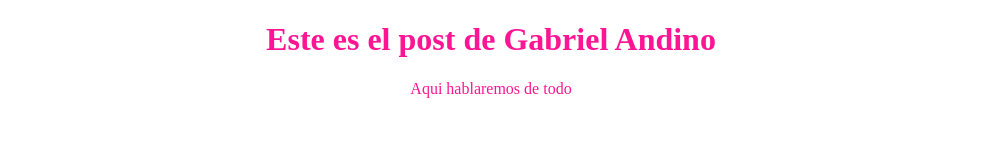
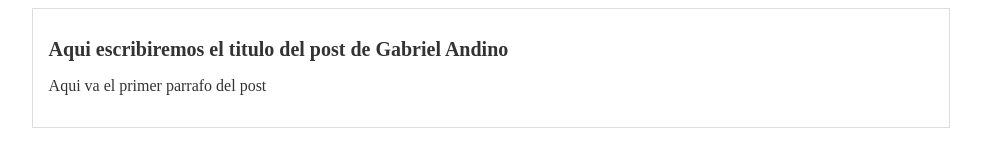
Before and after one commit to gabrielandino/mi-blog, a plain HTML site: page index.html in a window 1280 px wide. Shown: the whole page, without its empty margins (149-1130 px from the left). Drawn offline with Linux system fonts and the light colour scheme.

Commit message:
Commit al master del post a su version más reciente

```diff
--- a/estiloscss/estilo.css
+++ b/estiloscss/estilo.css
@@ -1,5 +1,18 @@
-body {
-    color: deeppink;
+body
+{
+    color: #333;
     text-align: center;
     font-family: "Arial, Helvetica, sans-serif";
 }
+#container
+{
+    width: 70%;
+    padding: 1em;
+    text-align: left;
+    border: 1px solid #ddd;
+    margin: 0 auto;
+}
+#container h1
+{
+    font-size: 20px;
+}
--- a/index.html
+++ b/index.html
@@ -8,7 +8,12 @@
     <title>Mipost</title>
 </head>
 <body>
-   <h1>Este es el post de Gabriel Andino</h1>
-   <p>Aqui hablaremos de todo</p>
+    <div id="container">
+        <div id="post">
+            <h1>Aqui escribiremos el titulo del post de Gabriel Andino</h1>
+            <p>Aqui va el primer parrafo del post</p>
+        </div>
+    </div>
+
 </body>
 </html>
```
